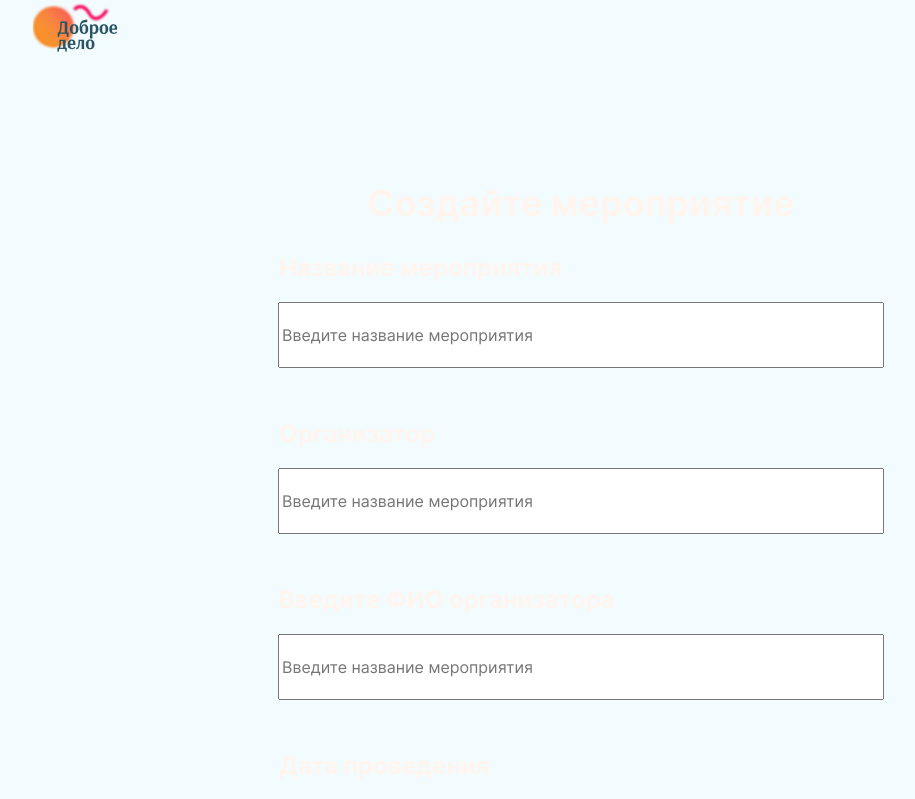
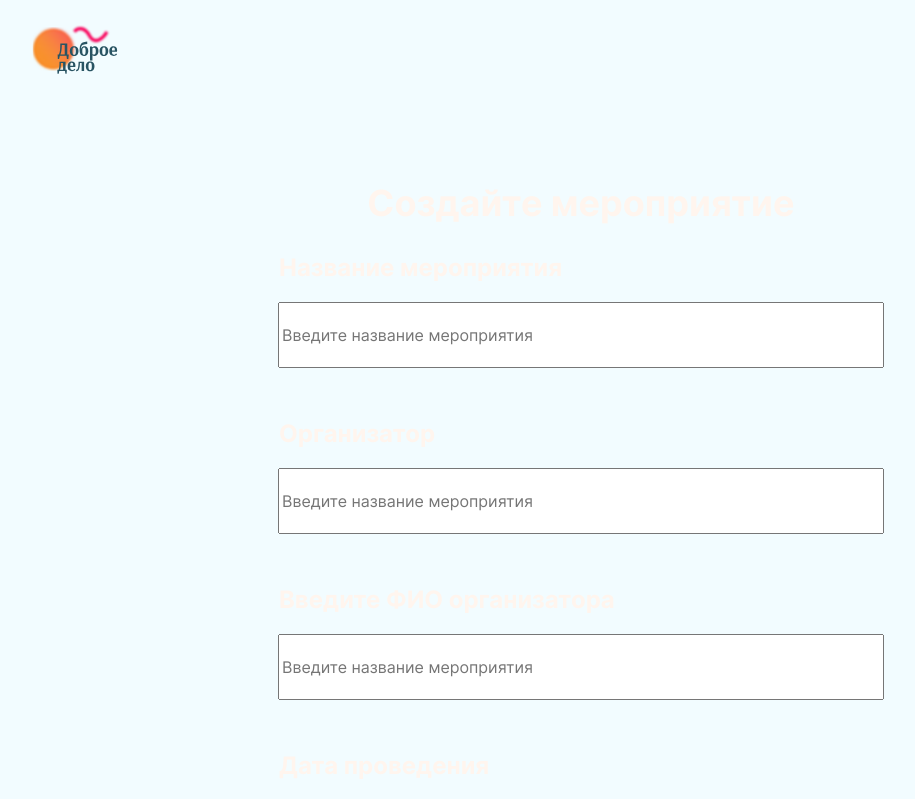
Before and after one commit to SoraDimichi/active-citizen-poet-2025-frontend, a React (Create React App) app: page /create-event in a window 1280 px wide. Shown: the top 799 px of the page, without its empty margins (59-974 px from the left). Built offline with nearby package versions, Linux system fonts and the light colour scheme; no server answers.

Commit message:
Refactor: font-style and color were moved in page.css

```diff
--- /dev/null
+++ b/src/blocks/content/content.css
@@ -0,0 +1,6 @@
+.content {
+  display: flex;
+  flex-direction: column;
+  margin: 0 auto;
+  max-width: 1184px;
+}
--- a/src/blocks/events/__subtitle/events__subtitle.css
+++ b/src/blocks/events/__subtitle/events__subtitle.css
@@ -2,8 +2,8 @@
   margin-top: 0;
   margin-bottom: 0;
   max-width: 481px;
-  color: #086788;
-  font-style: normal;
+   color: #086788;
+  /* font-style: normal; */
   font-weight: normal;
   font-size: 21px;
   line-height: 25px;
--- a/src/blocks/events/__title/events__title.css
+++ b/src/blocks/events/__title/events__title.css
@@ -1,6 +1,6 @@
 .events__title {
   max-width: 275px;
-  color: #086788;
+   color: #086788;
   font-weight: bold;
   font-size: 24px;
   line-height: 28px;
--- a/src/blocks/footer/footer.css
+++ b/src/blocks/footer/footer.css
@@ -16,13 +16,12 @@
   flex-direction: row;
   justify-content: space-between;
   align-items: center;
-  margin-bottom: 24px;
+  /* margin-bottom: 24px; */
 }
 
-@media screen and (max-width: 1030px) {
+/* @media screen and (max-width: 1030px) {
   .footer {
-    /* max-width: 928px;*/
-    /* min-height: 18px;*/
+
     margin-top: 92px;
   }
 }
@@ -35,7 +34,7 @@
     flex-direction: column;
     margin-left: 4%;
   }
-}
+} */
 
 /*@media screen and (max-width: 350px) {
   .footer {
--- a/src/blocks/header/header.css
+++ b/src/blocks/header/header.css
@@ -10,7 +10,7 @@
   margin-top: 0;
   display: flex;
   flex-direction: column;
-  justify-content: space-between;
+  justify-content: center;
   box-sizing: border-box;
   margin-left: auto;
   margin-right: auto;
--- a/src/blocks/lead/__title/lead__title.css
+++ b/src/blocks/lead/__title/lead__title.css
@@ -1,10 +1,10 @@
 .lead__title {
-  font-style: normal;
+  /* font-style: normal; */
   font-weight: bold;
   font-size: 36px;
   line-height: 44px;
   /* identical to box height */
 
   text-align: center;
-  color: #086788;
+  /* color: #086788; */
 }
--- a/src/blocks/main/__subtitle/main__subtitle.css
+++ b/src/blocks/main/__subtitle/main__subtitle.css
@@ -3,9 +3,9 @@
   font-size: 21px;
   line-height: 25px;
   text-align: left;
-  color: #086788;
+  /* color: #086788; */
 
-  font-style: normal;
+  /* font-style: normal; */
   font-weight: 300;
 }
 
--- a/src/blocks/main/__title/main__title.css
+++ b/src/blocks/main/__title/main__title.css
@@ -4,15 +4,12 @@
   margin-bottom: 0;
   font-weight: bold;
   font-size: 64px;
-  font-style: normal;
+  /* font-style: normal; */
   line-height: 78px;
-  /* or 104% */
   margin: 0 auto;
   text-align: left;
 
-   color: #086788;
-
-
+  /* color: #086788; */
 }
 
 /* @media screen and (max-width: 768px) {
--- a/src/blocks/page/page.css
+++ b/src/blocks/page/page.css
@@ -1,14 +1,8 @@
 .page {
   /* background-color: #2a2c2f; */
-  background-color:  #F2FCFF;
+  background-color: #f2fcff;
 
   font-family: Inter, Arial, sans-serif;
   font-style: normal;
+  color: #086788;
 }
-
-.content {
-  display: flex;
-  flex-direction: column;
-  margin: 0 auto;
-  max-width: 1184px;
-}
--- a/src/index.css
+++ b/src/index.css
@@ -1,5 +1,6 @@
 @import url(./vendor/normalize.css);
 @import url(./blocks/page/page.css);
+@import url(./blocks/content/content.css);
 @import url(./vendor/inter.css);
 @import url(./blocks/popup/_opened/popup_opened.css);
 @import url(./blocks/footer/footer.css);
```
